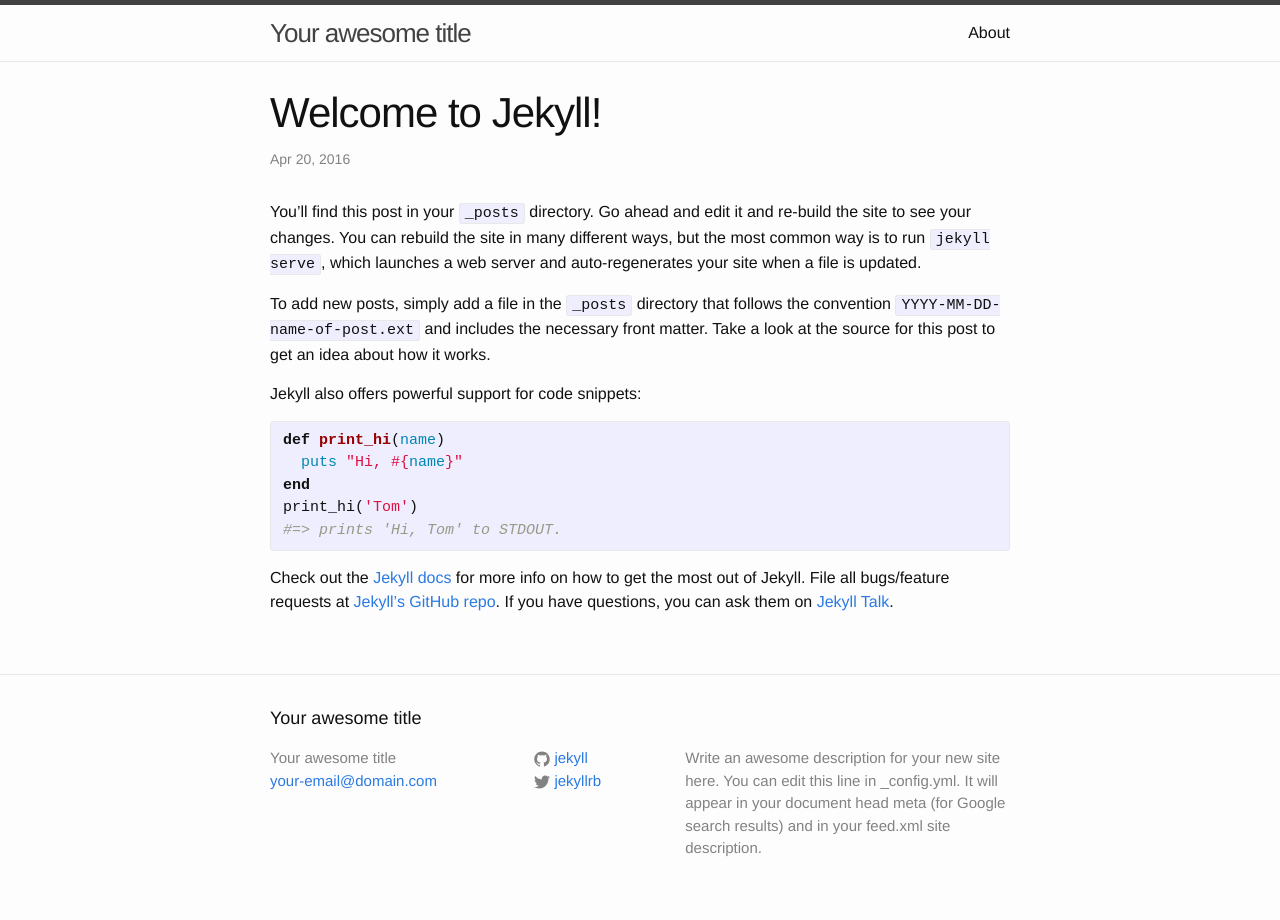
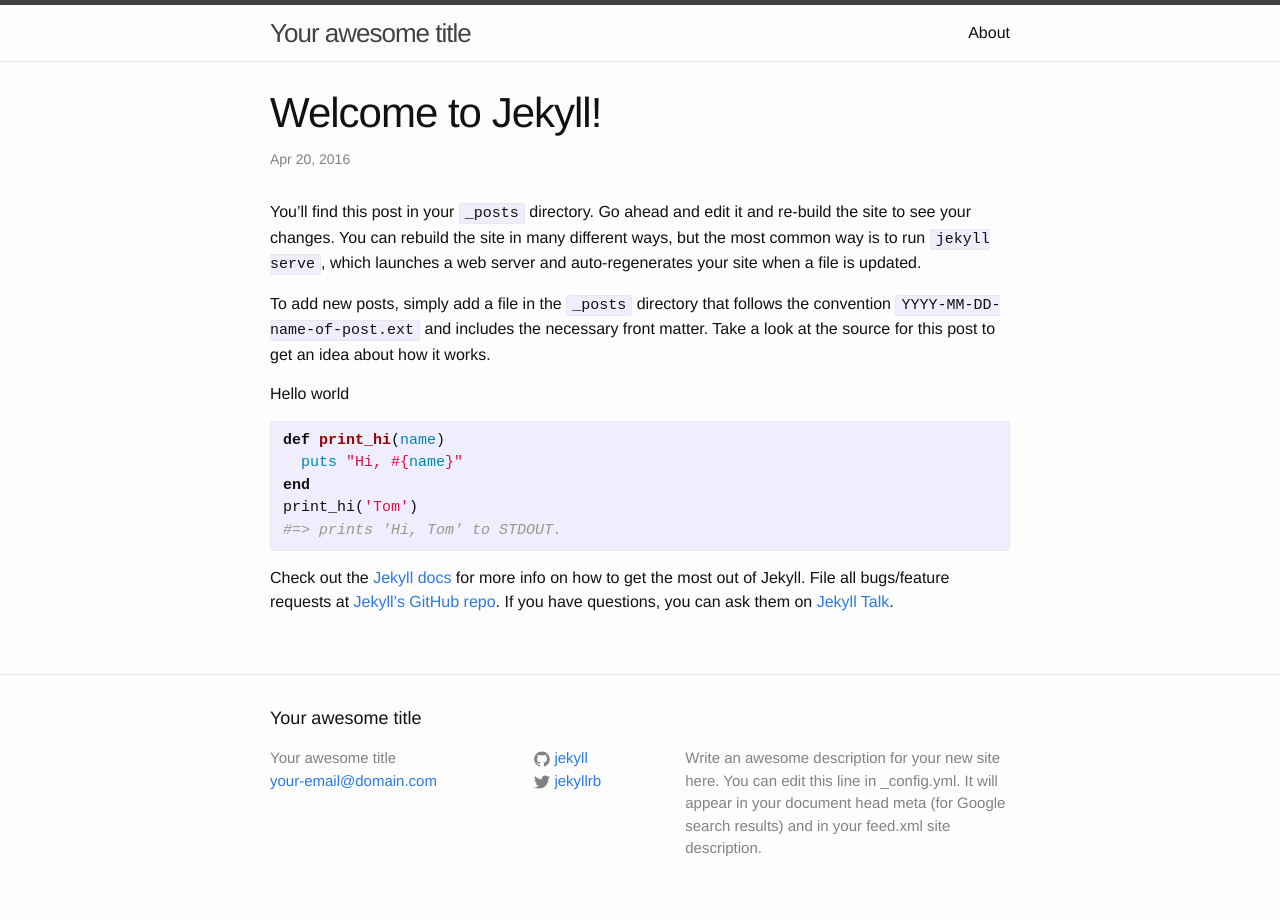
Before and after one commit to bsimedicatedspray/bsimedicatedspray.github.io, a Jekyll site: the page built from _posts/2016-04-20-welcome-to-jekyll.markdown, in a window 1280 px wide. Built offline with Jekyll 4.4.1, drawn with Linux system fonts in a browser that asks for light colours.

Commit message:
Update post

```diff
--- a/_posts/2016-04-20-welcome-to-jekyll.markdown
+++ b/_posts/2016-04-20-welcome-to-jekyll.markdown
@@ -8,7 +8,7 @@ You’ll find this post in your `_posts` directory. Go ahead and edit it and re-
 
 To add new posts, simply add a file in the `_posts` directory that follows the convention `YYYY-MM-DD-name-of-post.ext` and includes the necessary front matter. Take a look at the source for this post to get an idea about how it works.
 
-Jekyll also offers powerful support for code snippets:
+Hello world
 
 {% highlight ruby %}
 def print_hi(name)
```
